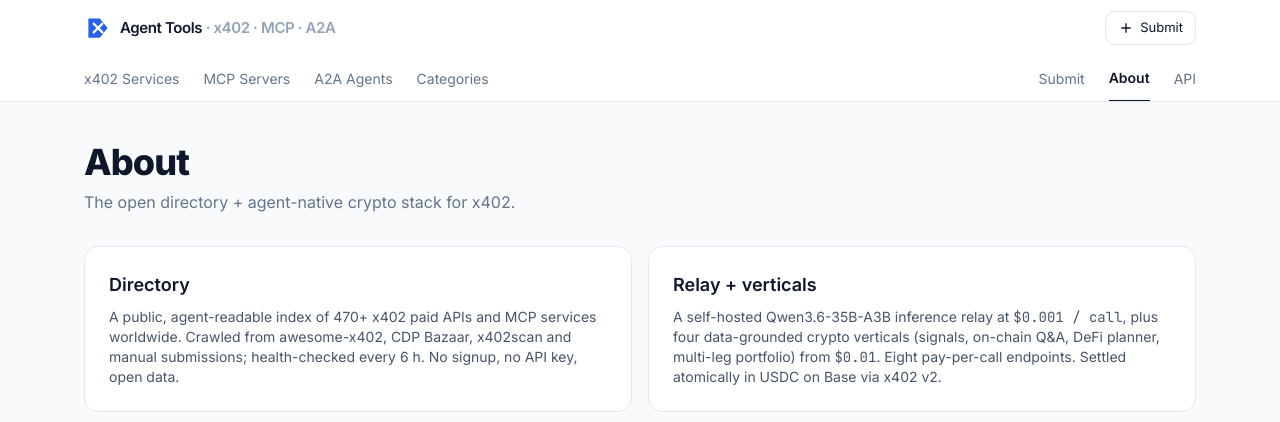
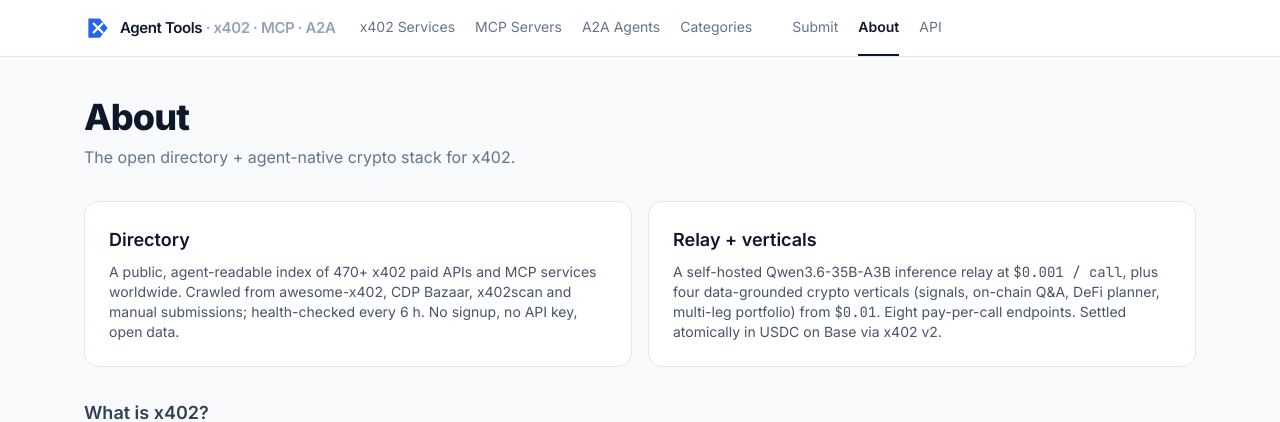
Before and after one commit to AgentTools-Cloud/AgentToolsCollection, a FastAPI app: page /about in a window 1280 px wide. Shown: the top 422 px of the page. Run offline with FastAPI, Linux system fonts and the light colour scheme; parts of the project's set-up code (start-up, migrations or seed data) failed here and were passed over; some libraries are stand-ins or nearby versions.

Commit message:
style(web): merge logo + nav into single header row; bump build 2026-06-04.4

```diff
--- a/directory/routes.py
+++ b/directory/routes.py
@@ -20,7 +20,7 @@ from . import limits
 BASE_DIR = Path(__file__).resolve().parent
 TEMPLATES = Jinja2Templates(directory=str(BASE_DIR / "templates"))
 # Build version — bump on deploy to bust browser/CDN HTML caches.
-BUILD_VERSION = "2026-06-04.3"
+BUILD_VERSION = "2026-06-04.4"
 TEMPLATES.env.globals["build_version"] = BUILD_VERSION
 
 router = APIRouter()
--- a/directory/templates/base.html
+++ b/directory/templates/base.html
@@ -17,7 +17,8 @@
     html, body { font-family: 'Inter', -apple-system, BlinkMacSystemFont, "Segoe UI", "PingFang SC", "Microsoft YaHei", sans-serif; -webkit-font-smoothing: antialiased; }
     code, pre, .mono { font-family: 'JetBrains Mono', ui-monospace, "SF Mono", Menlo, Consolas, monospace; }
     .badge { display:inline-flex; align-items:center; padding:2px 8px; font-size:11px; border-radius:9999px; font-weight:500; }
-    .tab-active { color:#0f172a; font-weight:600; border-bottom:2px solid #0f172a; }
+    .tab-active { color:#0f172a; font-weight:600; border-bottom-color:#0f172a; }
+    .tab-link { border-bottom-color:transparent; }
     .tab-link:hover { color:#0f172a; }
     .stat-card { background:#fff; border:1px solid #e2e8f0; border-radius:14px; padding:20px 22px; }
     .svc-card { background:#fff; border:1px solid #e2e8f0; border-radius:14px; transition: border-color .15s ease, box-shadow .15s ease; }
@@ -32,30 +33,24 @@
 </head>
 <body class="bg-slate-50 text-slate-900 min-h-screen flex flex-col">
   <header class="border-b border-slate-200 bg-white">
-    <div class="max-w-6xl mx-auto px-5 h-14 flex items-center justify-between gap-4">
-      <a href="/" class="flex items-center gap-2">
+    <div class="max-w-6xl mx-auto px-5 h-14 flex items-center gap-6">
+      <a href="/" class="flex items-center gap-2 shrink-0">
         <svg viewBox="0 0 32 32" class="w-7 h-7" fill="none" xmlns="http://www.w3.org/2000/svg">
           <path d="M5 5 L18 5 L27 16 L18 27 L5 27 Z" fill="#2563eb"/>
           <path d="M11 11 L21 21 M21 11 L11 21" stroke="#fff" stroke-width="2.5" stroke-linecap="round"/>
         </svg>
-        <span class="text-[15px] font-semibold tracking-tight">Agent Tools<span class="text-slate-400"> · x402 · MCP · A2A</span></span>
+        <span class="text-[15px] font-semibold tracking-tight">Agent Tools<span class="text-slate-400 hidden lg:inline"> · x402 · MCP · A2A</span></span>
       </a>
-      <a href="/submit" class="pill hidden md:inline-flex">
-        <svg class="w-4 h-4" viewBox="0 0 24 24" fill="none" stroke="currentColor" stroke-width="2"><path d="M12 5v14M5 12h14"/></svg>
-        Submit
-      </a>
-    </div>
-    <div class="max-w-6xl mx-auto px-5">
-      <nav class="flex items-center gap-6 text-sm text-slate-500 overflow-x-auto">
+      <nav class="flex items-center gap-5 text-sm text-slate-500 overflow-x-auto h-full">
         {% set p = request.url.path %}
-        <a href="/" class="py-3 -mb-px whitespace-nowrap {% if p == '/' %}tab-active{% else %}tab-link{% endif %}">x402 Services</a>
-        <a href="/mcp" class="py-3 -mb-px whitespace-nowrap {% if p.startswith('/mcp') %}tab-active{% else %}tab-link{% endif %}">MCP Servers</a>
-        <a href="/a2a" class="py-3 -mb-px whitespace-nowrap {% if p.startswith('/a2a') %}tab-active{% else %}tab-link{% endif %}">A2A Agents</a>
-        <a href="/categories" class="py-3 -mb-px whitespace-nowrap {% if p == '/categories' %}tab-active{% else %}tab-link{% endif %}">Categories</a>
+        <a href="/" class="h-full flex items-center border-b-2 whitespace-nowrap {% if p == '/' %}tab-active{% else %}tab-link{% endif %}">x402 Services</a>
+        <a href="/mcp" class="h-full flex items-center border-b-2 whitespace-nowrap {% if p.startswith('/mcp') %}tab-active{% else %}tab-link{% endif %}">MCP Servers</a>
+        <a href="/a2a" class="h-full flex items-center border-b-2 whitespace-nowrap {% if p.startswith('/a2a') %}tab-active{% else %}tab-link{% endif %}">A2A Agents</a>
+        <a href="/categories" class="h-full flex items-center border-b-2 whitespace-nowrap {% if p == '/categories' %}tab-active{% else %}tab-link{% endif %}">Categories</a>
         <span class="ml-auto"></span>
-        <a href="/submit" class="py-3 -mb-px whitespace-nowrap {% if p == '/submit' %}tab-active{% else %}tab-link{% endif %}">Submit</a>
-        <a href="/about" class="py-3 -mb-px whitespace-nowrap {% if p == '/about' %}tab-active{% else %}tab-link{% endif %}">About</a>
-        <a href="/openapi.json" class="py-3 -mb-px whitespace-nowrap tab-link">API</a>
+        <a href="/submit" class="h-full flex items-center border-b-2 whitespace-nowrap {% if p == '/submit' %}tab-active{% else %}tab-link{% endif %}">Submit</a>
+        <a href="/about" class="h-full flex items-center border-b-2 whitespace-nowrap {% if p == '/about' %}tab-active{% else %}tab-link{% endif %}">About</a>
+        <a href="/openapi.json" class="h-full flex items-center border-b-2 whitespace-nowrap tab-link">API</a>
       </nav>
     </div>
   </header>
--- a/server.py
+++ b/server.py
@@ -62,7 +62,7 @@ app.add_middleware(PrometheusMiddleware)
 
 
 # Build version — bump to bust browser/CDN HTML caches on each deploy.
-BUILD_VERSION = "2026-06-04.3"
+BUILD_VERSION = "2026-06-04.4"
 
 
 @app.middleware("http")
```
